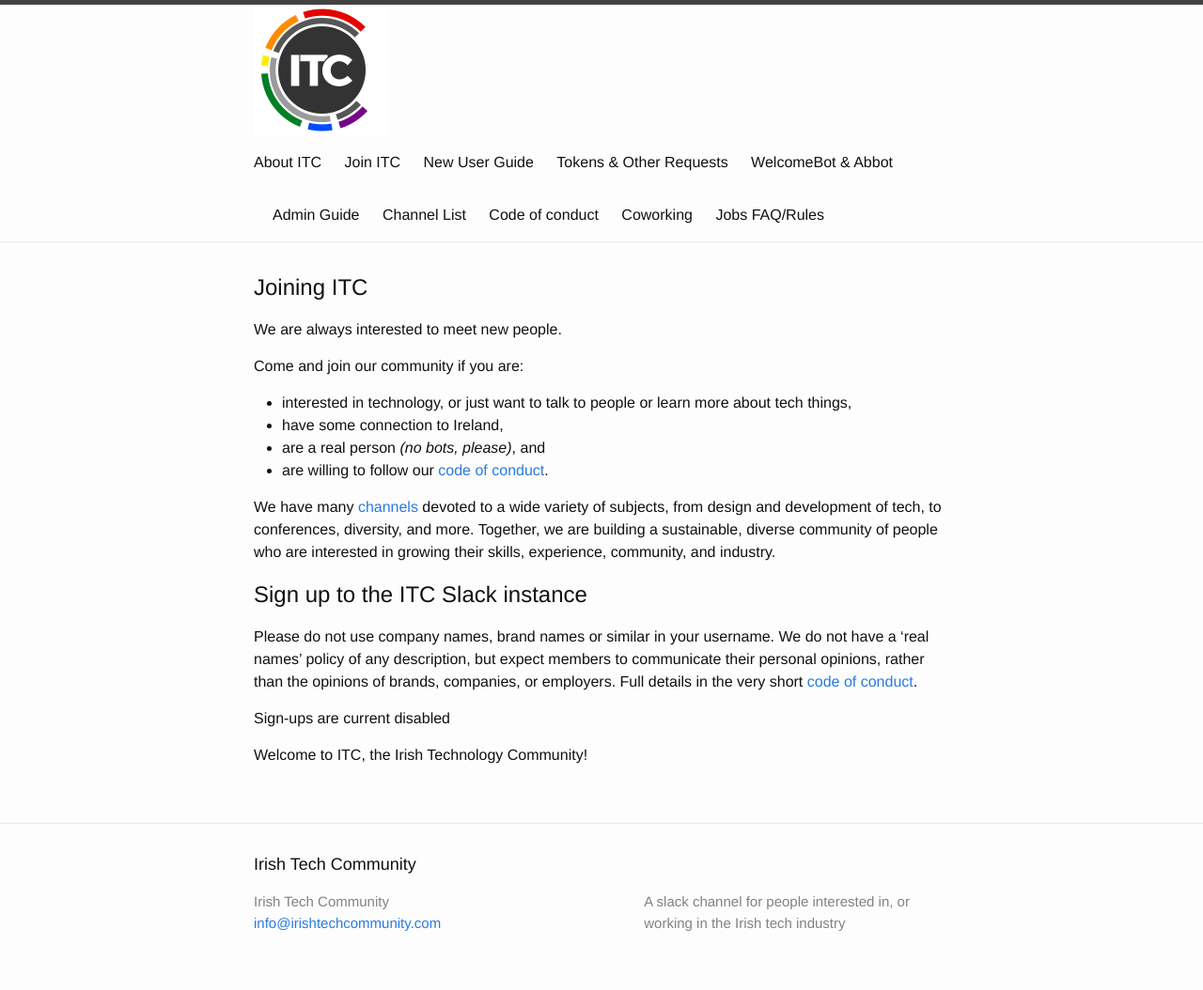
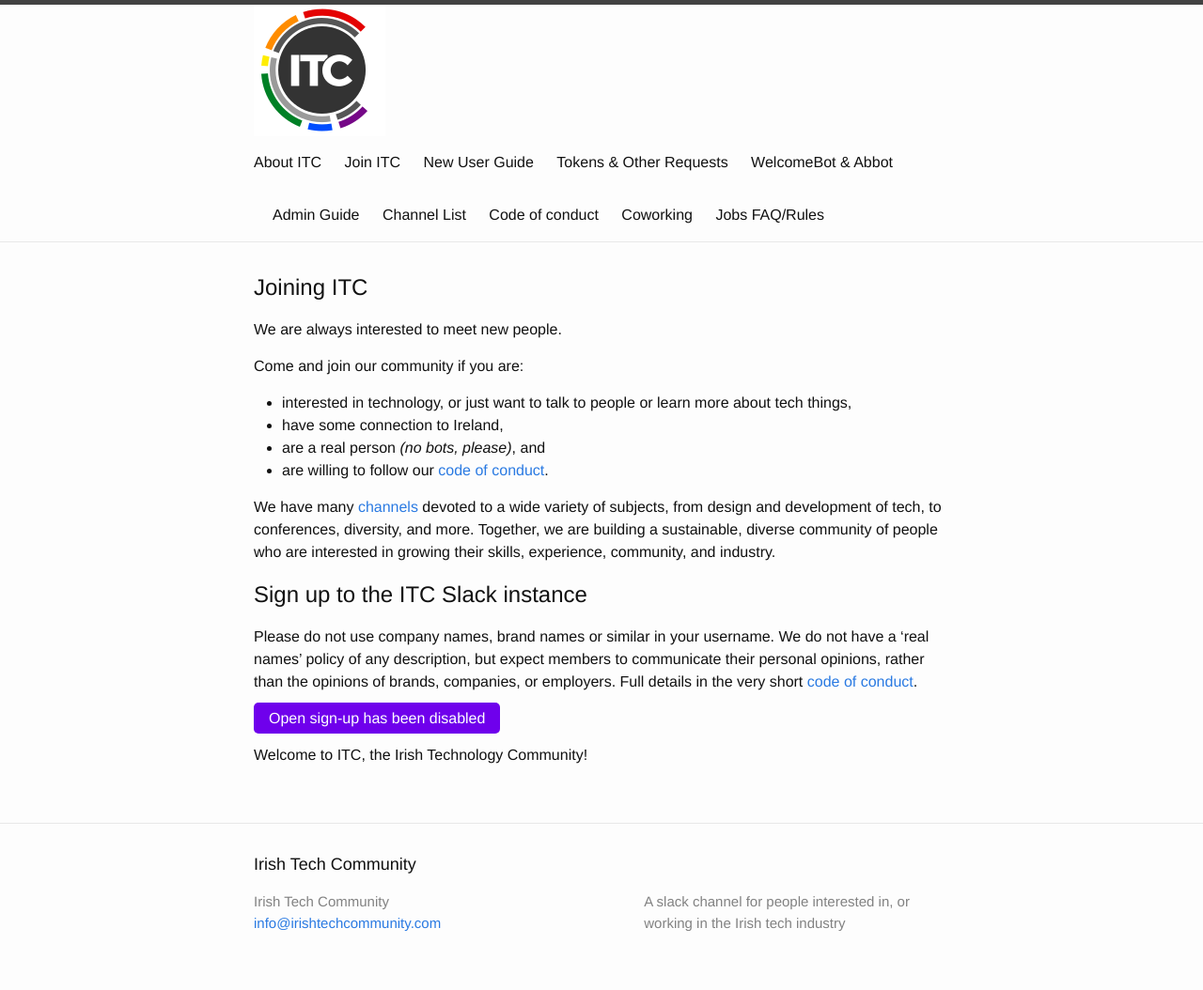
Before and after one commit to IrishTechCommunity/irishtechcommunity.github.io, a Jekyll site: the page built from JoinITC.md, in a window 1280 px wide. Shown: the whole page at 94% size. Built offline with Jekyll 4.4.1, drawn with Linux system fonts in a browser that asks for light colours.

Commit message:
Reinstated the button rendering with a null URL, which I hope makes it stand out a bit more.

```diff
--- a/JoinITC.md
+++ b/JoinITC.md
@@ -18,7 +18,9 @@ We have many [channels](/channels) devoted to a wide variety of subjects, from d
 # Sign up to the ITC Slack instance
 Please do not use company names, brand names or similar in your username. We do not have a 'real names' policy of any description, but expect members to communicate their personal opinions, rather than the opinions of brands, companies, or employers. Full details in the very short [code of conduct](/codeofconduct).
 <p class="button">
-  Sign-ups are current disabled
+      <a href="#" target="_blank">
+      Open sign-up has been disabled
+      </a>
 </p>
 
 Welcome to ITC, the Irish Technology Community!
```
